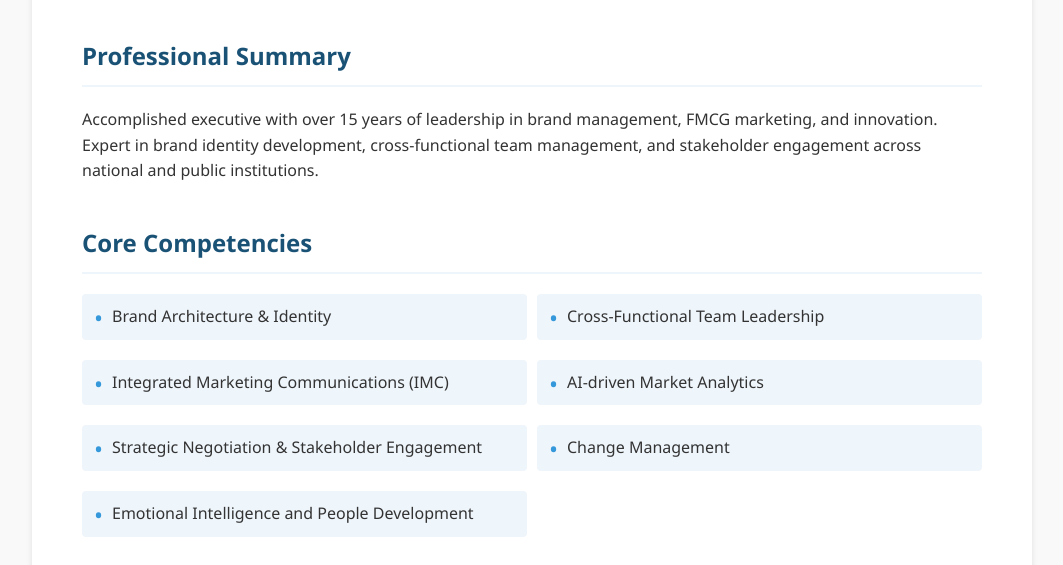
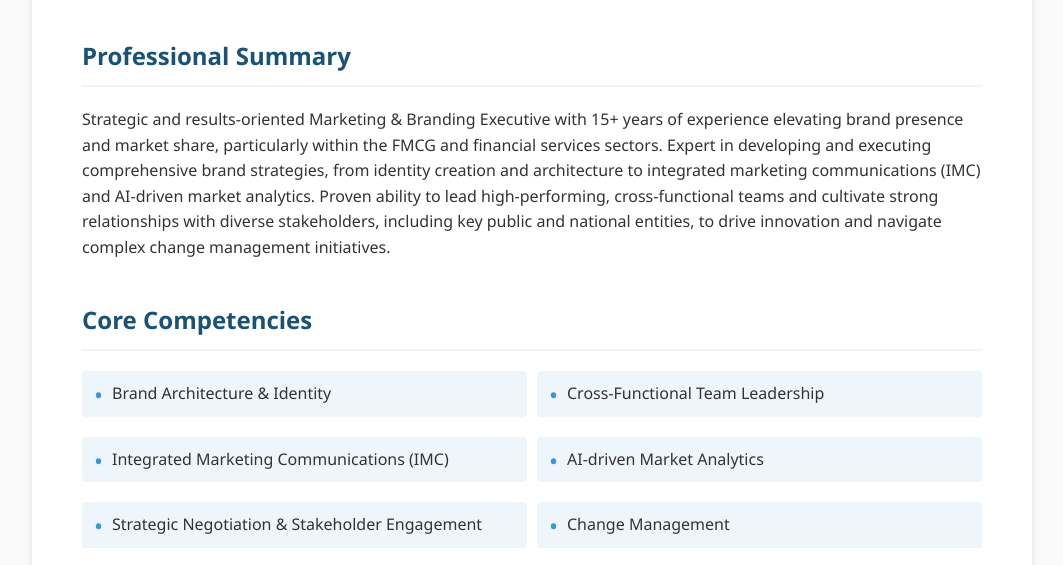
Before and after one commit to HATfood/resume, a plain HTML site: page KavousiResume/index.html in a window 1280 px wide. Shown: the part 235-800 px from the top of the page, without its empty margins (108-1171 px from the left). Drawn offline with Linux system fonts and the light colour scheme.

Commit message:
Update index.html

```diff
--- a/KavousiResume/index.html
+++ b/KavousiResume/index.html
@@ -263,7 +263,7 @@
         <main>
             <section class="summary">
                 <h3>Professional Summary</h3>
-                <p>Accomplished executive with over 15 years of leadership in brand management, FMCG marketing, and innovation. Expert in brand identity development, cross-functional team management, and stakeholder engagement across national and public institutions.</p>
+                <p>Strategic and results-oriented Marketing & Branding Executive with 15+ years of experience elevating brand presence and market share, particularly within the FMCG and financial services sectors. Expert in developing and executing comprehensive brand strategies, from identity creation and architecture to integrated marketing communications (IMC) and AI-driven market analytics. Proven ability to lead high-performing, cross-functional teams and cultivate strong relationships with diverse stakeholders, including key public and national entities, to drive innovation and navigate complex change management initiatives.</p>
             </section>
 
             <section class="competencies">
```
